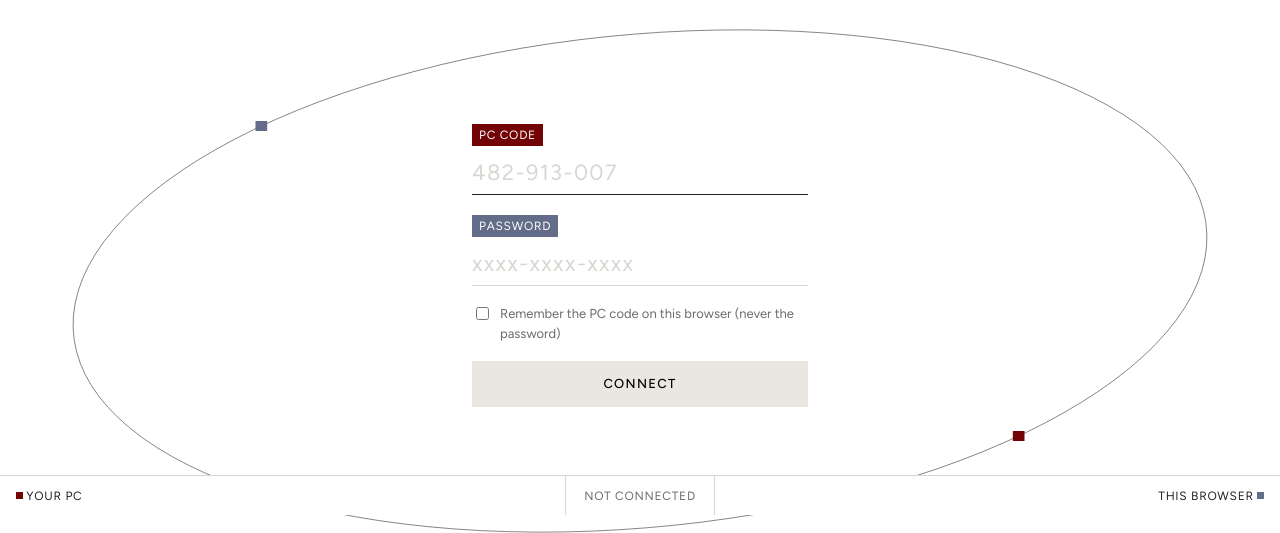
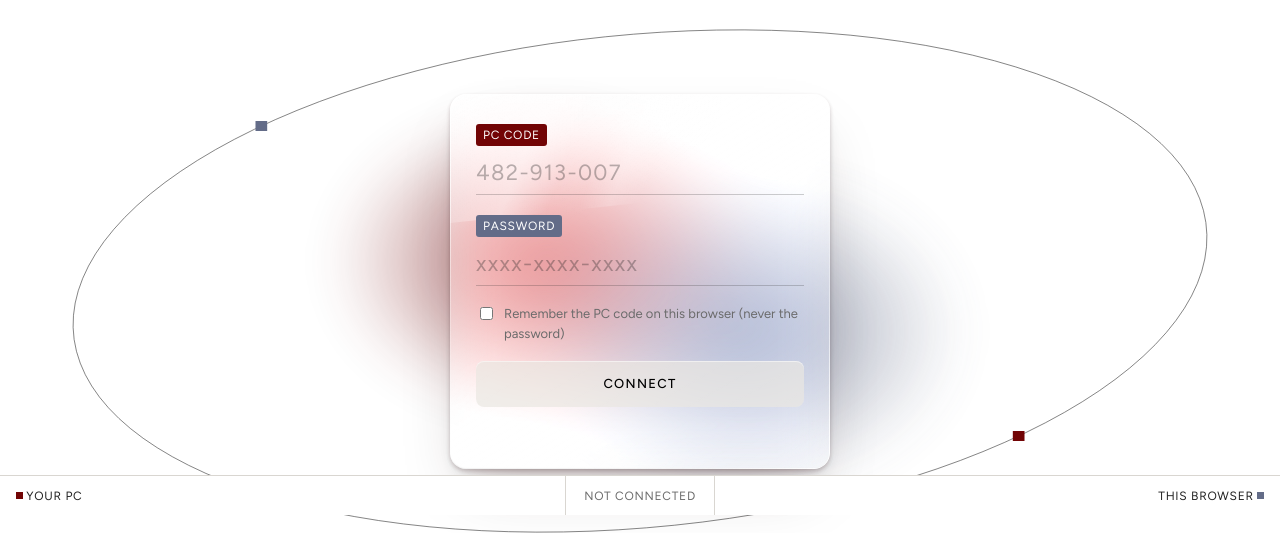
Before and after one commit to mohamedzh4/Everywhere_P2P-personel-cloude-desktop, a plain HTML site: page web/index.html in a window 1280 px wide. Shown: the part 285-818 px from the top of the page. Drawn offline with Linux system fonts and the light colour scheme.

Commit message:
Make the connect form a pane of glass
Frosted, see-through panel with a cut-glass rim, a diagonal reflection and a deep shadow; two drifting glows behind it (still for reduced motion) give the glass something to blur. Solid panel where backdrop blur is not supported.

```diff
--- a/web/css/app.css
+++ b/web/css/app.css
@@ -90,7 +90,89 @@ body {
 .orbit rect.pc { fill: var(--wine); }
 .orbit rect.web { fill: var(--slate); }
 
-.panel { position: relative; width: 100%; max-width: 380px; background: var(--paper); padding: 24px 22px; }
+/* Glows behind the form (your PC, this browser) give the glass something
+   to bend. They drift slowly so the refraction is visible. */
+.stage::before, .stage::after {
+  content: ""; position: absolute; left: 50%; top: 50%; pointer-events: none; border-radius: 50%;
+  filter: blur(26px); opacity: var(--glow, .85);
+}
+.stage::before {
+  width: min(420px, 70%); height: 300px; transform: translate(-78%, -62%);
+  background: radial-gradient(closest-side, color-mix(in srgb, var(--wine) 75%, transparent), transparent);
+  animation: drift-a 14s ease-in-out infinite alternate;
+}
+.stage::after {
+  width: min(440px, 72%); height: 320px; transform: translate(-22%, -30%);
+  background: radial-gradient(closest-side, color-mix(in srgb, var(--slate) 80%, transparent), transparent);
+  animation: drift-b 17s ease-in-out infinite alternate;
+}
+@keyframes drift-a { to { transform: translate(-58%, -42%) scale(1.08); } }
+@keyframes drift-b { to { transform: translate(-42%, -54%) scale(.94); } }
+@media (prefers-reduced-motion: reduce) { .stage::before, .stage::after { animation: none; } }
+
+/* The form is a thick pane of glass. */
+.panel {
+  --glass-top: rgba(255, 255, 255, .42);
+  --glass-bottom: rgba(255, 255, 255, .10);
+  --glass-rim-a: rgba(255, 255, 255, .95);
+  --glass-rim-b: rgba(255, 255, 255, .12);
+  --glass-shade: rgba(40, 10, 12, .22);
+  --glass-sheen: rgba(255, 255, 255, .75);
+  --glass-inner: rgba(255, 255, 255, .55);
+  position: relative; z-index: 1; width: 100%; max-width: 380px; padding: 28px 26px;
+  border-radius: 16px; overflow: hidden; isolation: isolate;
+  background:
+    radial-gradient(120% 60% at 0% 0%, rgba(255, 255, 255, .28), transparent 60%),
+    linear-gradient(150deg, var(--glass-top), var(--glass-bottom));
+  -webkit-backdrop-filter: blur(22px) saturate(185%) brightness(1.04);
+  backdrop-filter: blur(22px) saturate(185%) brightness(1.04);
+  box-shadow:
+    inset 0 1px 1px var(--glass-inner),            /* light on the top face */
+    inset 0 -1px 1px rgba(0, 0, 0, .06),            /* thickness at the bottom */
+    0 2px 4px var(--glass-shade),
+    0 30px 60px -18px var(--glass-shade),
+    0 12px 24px -12px var(--glass-shade);
+}
+/* Cut-glass rim: bright at the top-left and bottom-right, faint on the sides. */
+.panel::after {
+  content: ""; position: absolute; inset: 0; border-radius: inherit; padding: 1.25px; pointer-events: none; z-index: 2;
+  background: linear-gradient(135deg, var(--glass-rim-a), var(--glass-rim-b) 35%, var(--glass-rim-b) 65%, var(--glass-rim-a));
+  -webkit-mask: linear-gradient(#000 0 0) content-box, linear-gradient(#000 0 0);
+  -webkit-mask-composite: xor;
+  mask: linear-gradient(#000 0 0) content-box exclude, linear-gradient(#000 0 0);
+}
+/* A broad diagonal reflection across the upper part. */
+.panel::before {
+  content: ""; position: absolute; inset: -60% -20% auto -40%; height: 90%; z-index: -1; pointer-events: none;
+  background: linear-gradient(118deg, transparent 34%, var(--glass-sheen) 46%, transparent 52%,
+    transparent 56%, color-mix(in srgb, var(--glass-sheen) 45%, transparent) 60%, transparent 64%);
+  opacity: .55; transform: rotate(-6deg);
+}
+.panel .go {
+  background: color-mix(in srgb, var(--sand) 70%, transparent); border-radius: 8px;
+  box-shadow: inset 0 1px 0 rgba(255, 255, 255, .5);
+}
+.panel input[type=text], .panel input[type=password] { border-bottom-color: color-mix(in srgb, var(--ink) 22%, transparent); }
+.panel input::placeholder { color: color-mix(in srgb, var(--ink) 32%, transparent); }
+.panel .chip { border-radius: 3px; }
+
+@media (prefers-color-scheme: dark) {
+  :root:not([data-theme="light"]) .panel {
+    --glass-top: rgba(255, 255, 255, .13);
+    --glass-bottom: rgba(255, 255, 255, .03);
+    --glass-rim-a: rgba(255, 255, 255, .55);
+    --glass-rim-b: rgba(255, 255, 255, .06);
+    --glass-shade: rgba(0, 0, 0, .6);
+    --glass-sheen: rgba(255, 255, 255, .22);
+    --glass-inner: rgba(255, 255, 255, .22);
+  }
+  :root:not([data-theme="light"]) .panel .go { box-shadow: inset 0 1px 0 rgba(255, 255, 255, .12); }
+  :root:not([data-theme="light"]) .stage::before,
+  :root:not([data-theme="light"]) .stage::after { --glow: 1; }
+}
+@supports not ((backdrop-filter: blur(1px)) or (-webkit-backdrop-filter: blur(1px))) {
+  .panel { background: var(--paper); }
+}
 .field { margin-bottom: 18px; }
 .chip {
   display: inline-block; padding: 2px 7px; font-size: 12px; letter-spacing: .06em; text-transform: uppercase;
@@ -175,7 +257,7 @@ button { font: inherit; cursor: pointer; }
 @media (max-width: 560px) {
   .stage { min-height: 470px; }
   /* Narrower form so the orbit and its squares show on both sides. */
-  .panel { max-width: calc(100% - 52px); padding: 20px 6px; }
+  .panel { max-width: calc(100% - 40px); padding: 22px 18px; }
   input[type=text], input[type=password] { font-size: 19px; }
   .dock { font-size: 11px; letter-spacing: .03em; }
   .dock > span { padding: 0 10px; }
```
